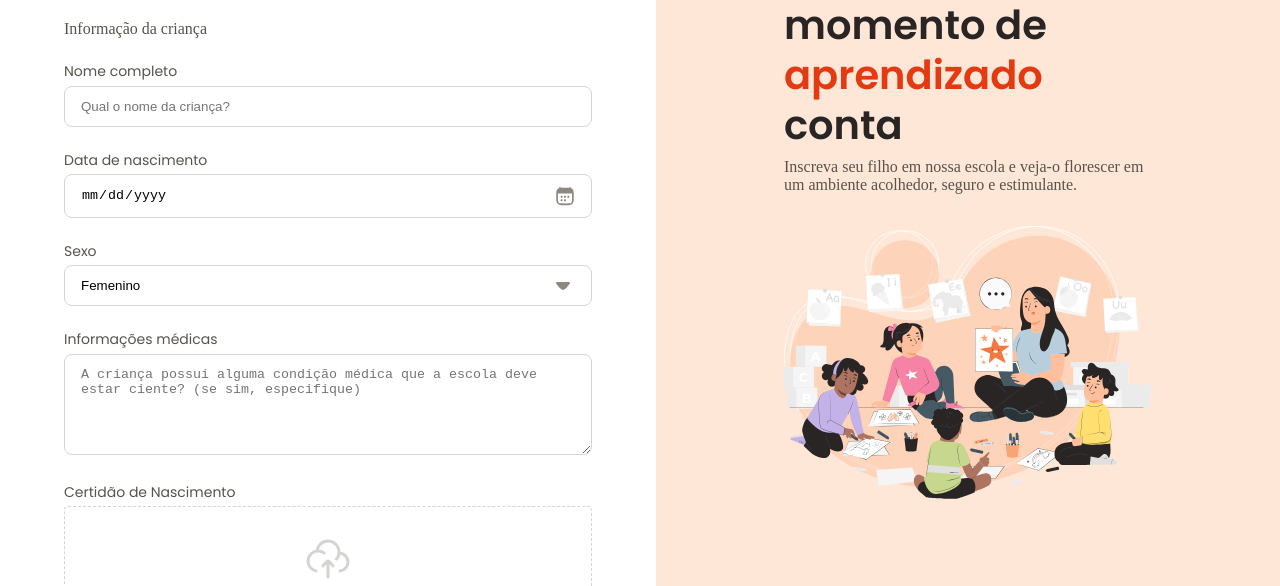
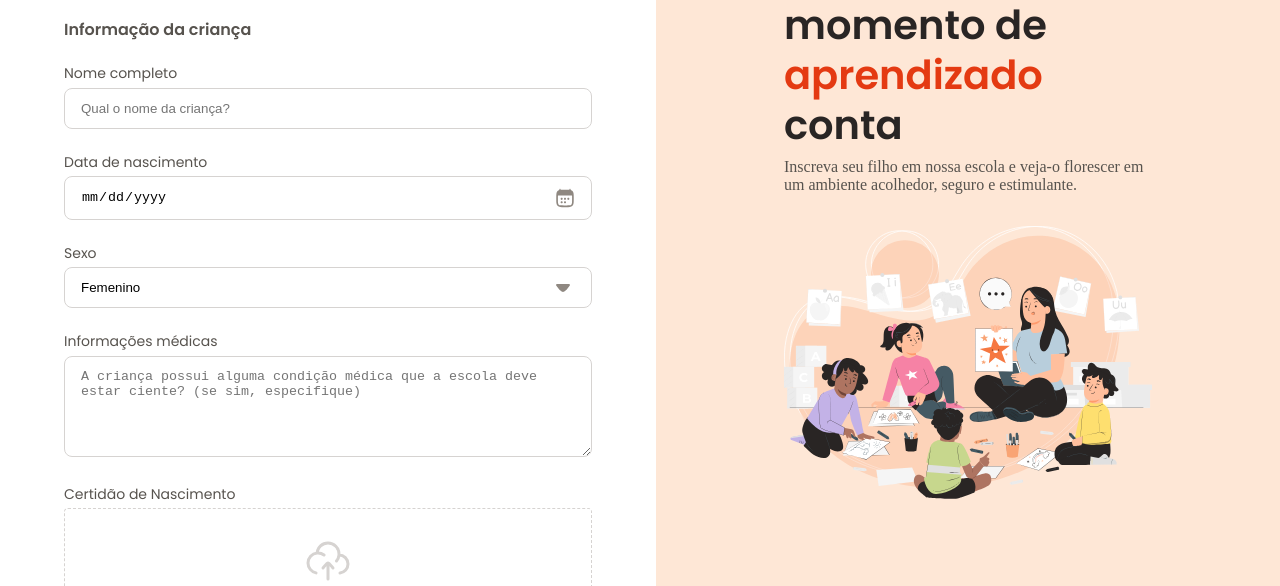
Before and after one commit to YanYoshino/Formulario-de-Matricula, a plain HTML site: page index.html in a window 1280 px wide. Shown: the part 214-800 px from the top of the page. Drawn offline with Linux system fonts and the light colour scheme.

Commit message:
Ajustando Legend

```diff
--- a/styles/forms.css
+++ b/styles/forms.css
@@ -10,7 +10,7 @@ fieldset{
     gap: 1.5rem;
 }
 legend{
-    font: 600 1rem/1,25 var(--font-family);
+    font: 600 1rem/1.25 var(--font-family);
     margin-bottom: 1.5rem;
 }
 fieldset + fieldset{
```
